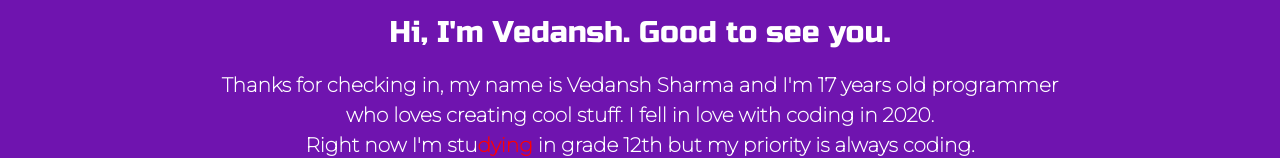
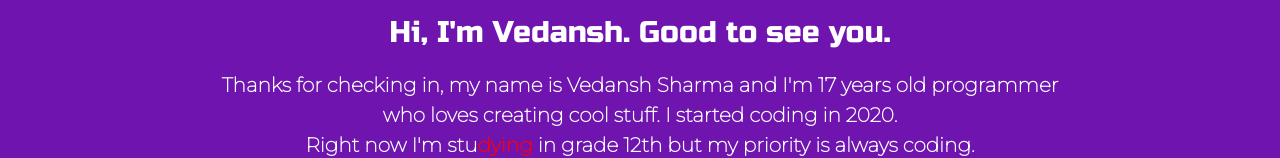
Before and after one commit to Titan-Codes/titan, a React (Create React App) app in the folder portfolio/: page / in a window 1280 px wide. Shown: the part 642-800 px from the top of the page. Built offline with nearby package versions, Linux system fonts and the light colour scheme.

Commit message:
updated text.

```diff
--- a/portfolio/src/components/About.jsx
+++ b/portfolio/src/components/About.jsx
@@ -6,7 +6,7 @@ function About(){
         <div className="about-section">
             <h1 className="about-heading">Hi, I'm Vedansh. Good to see you.</h1>
             <div className="text-container">
-                <p className="about-text">Thanks for checking in, my name is Vedansh Sharma and I'm 17 years old programmer <br /> who loves creating cool stuff. I fell in love with coding in 2020.<br /> Right now I'm stu<span className="dying">dying</span> in grade 12th but my priority is always coding.</p>
+                <p className="about-text">Thanks for checking in, my name is Vedansh Sharma and I'm 17 years old programmer <br /> who loves creating cool stuff. I started coding in 2020.<br /> Right now I'm stu<span className="dying">dying</span> in grade 12th but my priority is always coding.</p>
             </div>
 
         </div>
```
